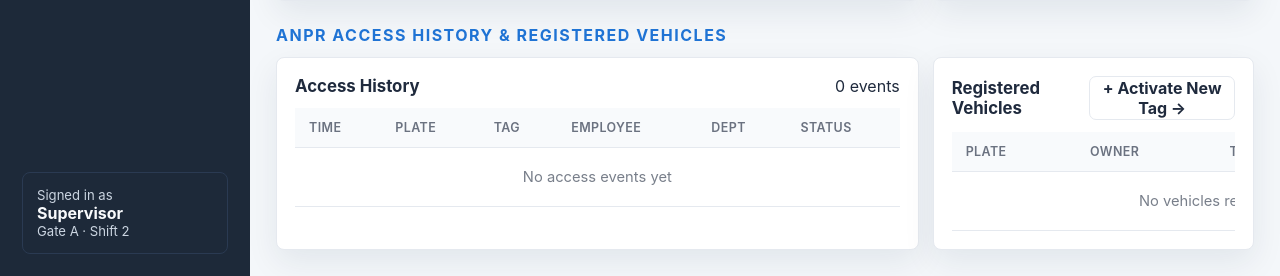
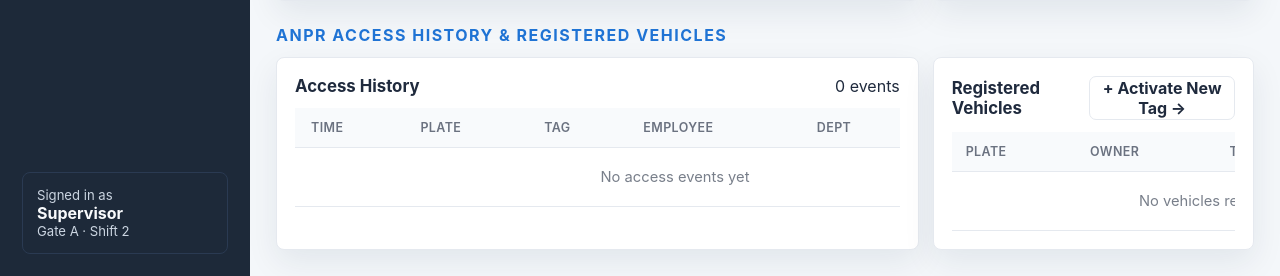
Before and after one commit to sailochan19171/vayaccess-parking, a Flask app: page / in a window 1280 px wide. Shown: the part 708-984 px from the top of the page. Run offline with Flask 3, Linux system fonts and the light colour scheme; data comes from the database, SQL or seed files in the repository; data that the repository does not hold is empty; some libraries are stand-ins or nearby versions.

Commit message:
style(ui): align data-table headers + nudge Reports view-toggle down
- Dashboard "Access History" table and all WeParking-rebuild tables
  (Order/Parking/Scanning/Registered/Black-List/Yard/Region) now use
  white-space:nowrap + per-table min-width, so headers and cells stay
  on one line and columns line up instead of going ragged. The
  .table-wrap scrolls horizontally when content exceeds the panel.
- 8-column tables (orders, parking records, registered) get a wider
  960px min-width before scrolling; others 760px.
- Header cells get a consistent left-aligned #f8fafc background.
- Reports Summary/Detailed view toggle pushed down (margin-top
  0 -> 30px) so it sits lower in the layout as requested.

Co-Authored-By: Claude Opus 4.7 <noreply@anthropic.com>

```diff
--- a/static/styles.css
+++ b/static/styles.css
@@ -1038,3 +1038,37 @@ td, th, .epc, code, .scan-row dd,
   overflow-x: auto;
   scrollbar-width: thin;
 }
+
+/* ──────────────────────────────────────────────────────────────────────
+   Consistent alignment for every data table added in the WeParking rebuild
+   (dashboard Access History, Order Management, and the Parking/Scanning/
+   Registered/Black-List/Yard/Region tables). The ragged-header problem comes
+   from cells wrapping to two lines while headers stay on one — nowrap keeps
+   both on a single line so columns line up, and a min-width makes the
+   .table-wrap scroll horizontally instead of crushing the columns.
+   ────────────────────────────────────────────────────────────────────── */
+#access-log-table, #od-table, #pr-table, #sr-table, #rv-table,
+#bl-table, #yard-table, #region-table {
+  min-width: 760px;
+}
+/* The 8-column tables need more room before scrolling. */
+#od-table, #pr-table, #rv-table { min-width: 960px; }
+
+#access-log-table th, #access-log-table td,
+#od-table th, #od-table td,
+#pr-table th, #pr-table td,
+#sr-table th, #sr-table td,
+#rv-table th, #rv-table td,
+#bl-table th, #bl-table td,
+#yard-table th, #yard-table td,
+#region-table th, #region-table td {
+  white-space: nowrap;
+  vertical-align: middle;
+  padding: 12px 16px;
+}
+
+#access-log-table th, #od-table th, #pr-table th, #sr-table th,
+#rv-table th, #bl-table th, #yard-table th, #region-table th {
+  background: #f8fafc;
+  text-align: left;
+}
--- a/templates/index.html
+++ b/templates/index.html
@@ -121,7 +121,7 @@
       .rpt-status-weekoff .rpt-status-label, .rpt-status-weekoff strong { color: #3d4945; }
 
       .rpt-view-toggle       { display:inline-flex; background: rgba(31,42,39,0.06);
-                               border-radius: 10px; padding: 4px; margin: 0 auto 18px;
+                               border-radius: 10px; padding: 4px; margin: 30px auto 20px;
                                display: flex; width: fit-content; }
       .rpt-view-btn          { background: transparent; color: var(--muted); padding: 8px 22px;
                                border-radius: 8px; font-weight: 700; min-height: 36px;
@@ -415,7 +415,7 @@
                 <span id="log-count"></span>
               </div>
               <div class="table-wrap">
-                <table>
+                <table id="access-log-table">
                   <thead><tr><th>Time</th><th>Plate</th><th>Tag</th><th>Employee</th><th>Dept</th><th>Status</th></tr></thead>
                   <tbody id="access-log-body">
                     <tr><td colspan="6" style="text-align:center; opacity:0.6; padding:20px;">No access events yet</td></tr>
```
